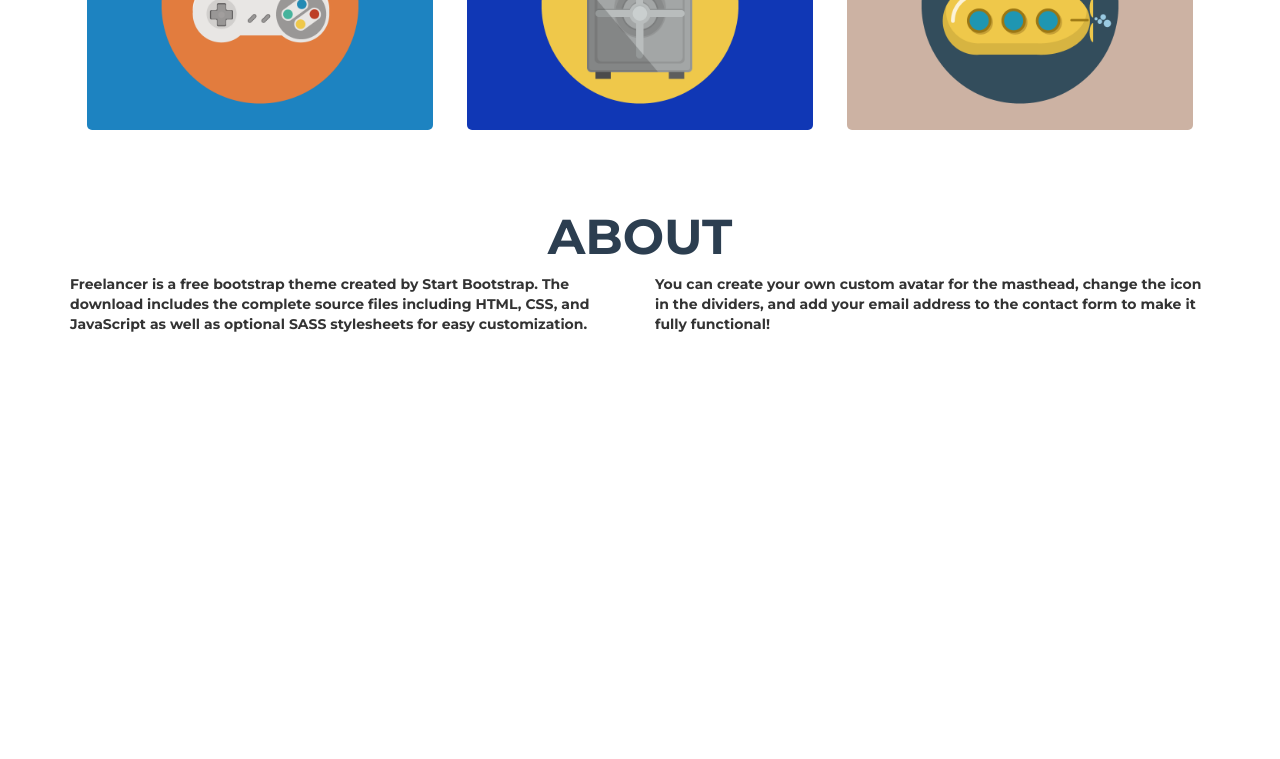
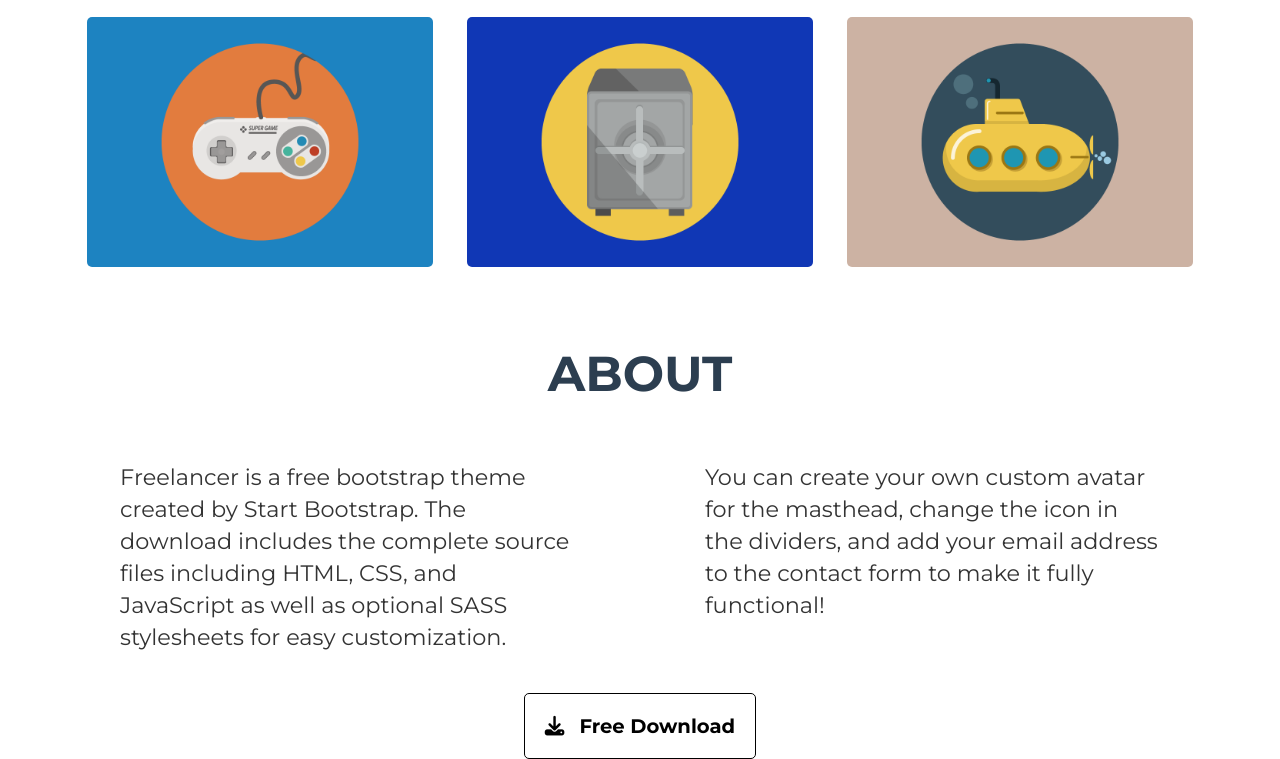
Before and after one commit to ardob5/html-css-bootstrap-freelancer, a plain HTML site: page index.html in a window 1280 px wide. Shown: the part 1186-1945 px from the top of the page. Before the commit the page ends 1530 px from the top, so only its background shows below. Drawn offline with nearby package versions, Linux system fonts and the light colour scheme.

Commit message:
Sezione About

```diff
--- a/css/style.css
+++ b/css/style.css
@@ -33,7 +33,6 @@ header a:hover {
 
 #main-navbar {
   background-color: #2c3e50;
-  height: 101px;
 }
 
 .logo, .search-navbar {
@@ -67,7 +66,8 @@ header a:hover {
 /* SEZIONE JUMBOTRON */
 
 .jumbotron {
-  margin-top: 101px;
+  margin-top: 94px;
+  padding: 120px 0;
   background-color: #1abc9c;
 }
 
@@ -132,3 +132,25 @@ header a:hover {
   color: #2c3e50;
   text-align: center;
 }
+
+.row .paragraph {
+  padding: 50px;
+  font-size: 1.6em;
+  font-weight: normal;
+}
+
+.row .bottone {
+  text-align: center;
+}
+
+.bottone a {
+  font-size: 1.4em;
+  padding: 20px;
+  border: 1px solid #000;
+  border-radius: 5px;
+  color: #000;
+}
+
+#download-icon {
+  margin-right: 15px;
+}
--- a/index.html
+++ b/index.html
@@ -11,6 +11,8 @@
     <link rel="stylesheet" href="css/style.css">
     <!-- Google Fonts -->
     <link href="https://fonts.googleapis.com/css?family=Montserrat:400,700&display=swap" rel="stylesheet">
+    <!-- Font Awesome -->
+    <script src="https://kit.fontawesome.com/0e43686b71.js" crossorigin="anonymous"></script>
     <title></title>
   </head>
 
@@ -20,12 +22,12 @@
       <nav class="navbar navbar-fixed-top">
         <div class="container-fluid" id="main-navbar">
           <div class="row">
-            <div class="col-lg-6">
+            <div class="col-lg-6 col-md-6 col-sm-12">
               <div class="logo">
                 <a href="#">START BOOTSTRAP</a>
               </div>
             </div>
-            <div class="col-lg-6">
+            <div class="col-lg-6 col-md-6 col-sm-12">
               <div class="search-navbar">
                 <ul>
                   <li>
@@ -130,17 +132,32 @@
             </div>
             <div class="row">
               <div class="col-lg-6">
-                <p>Freelancer is a free bootstrap theme created by Start Bootstrap. The download includes the complete source files including HTML, CSS, and JavaScript as well as optional SASS stylesheets for easy customization.</p>
+                <div class="paragraph">
+                  <p>Freelancer is a free bootstrap theme created by Start Bootstrap. The download includes the complete source files including HTML, CSS, and JavaScript as well as optional SASS stylesheets for easy customization.</p>
+                </div>
               </div>
               <div class="col-lg-6">
-                <p>You can create your own custom avatar for the masthead, change the icon in the dividers, and add your email address to the contact form to make it fully functional!</p>
+                <div class="paragraph">
+                  <p>You can create your own custom avatar for the masthead, change the icon in the dividers, and add your email address to the contact form to make it fully functional!</p>
+                </div>
               </div>
             </div>
             <div class="row">
-
+              <div class="col-lg-12">
+                <div class="bottone">
+                  <a href="#">
+                    <i id="download-icon" class="fas fa-download"></i>Free Download
+                  </a>
+                </div>
+              </div>
             </div>
           </div>
         </div>
+      </section>
+
+      <!-- Sezione Contact -->
+      <section>
+
       </section>
 
 
```
